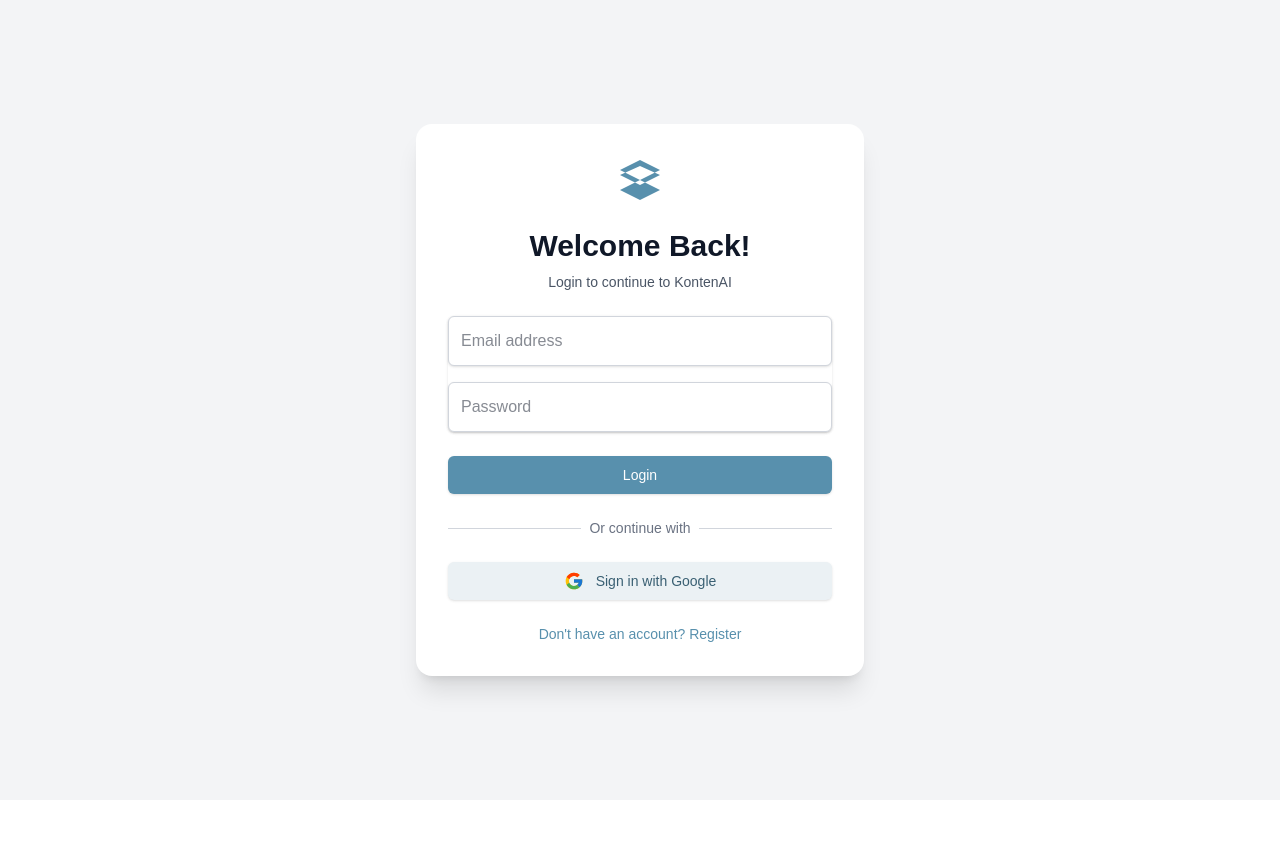
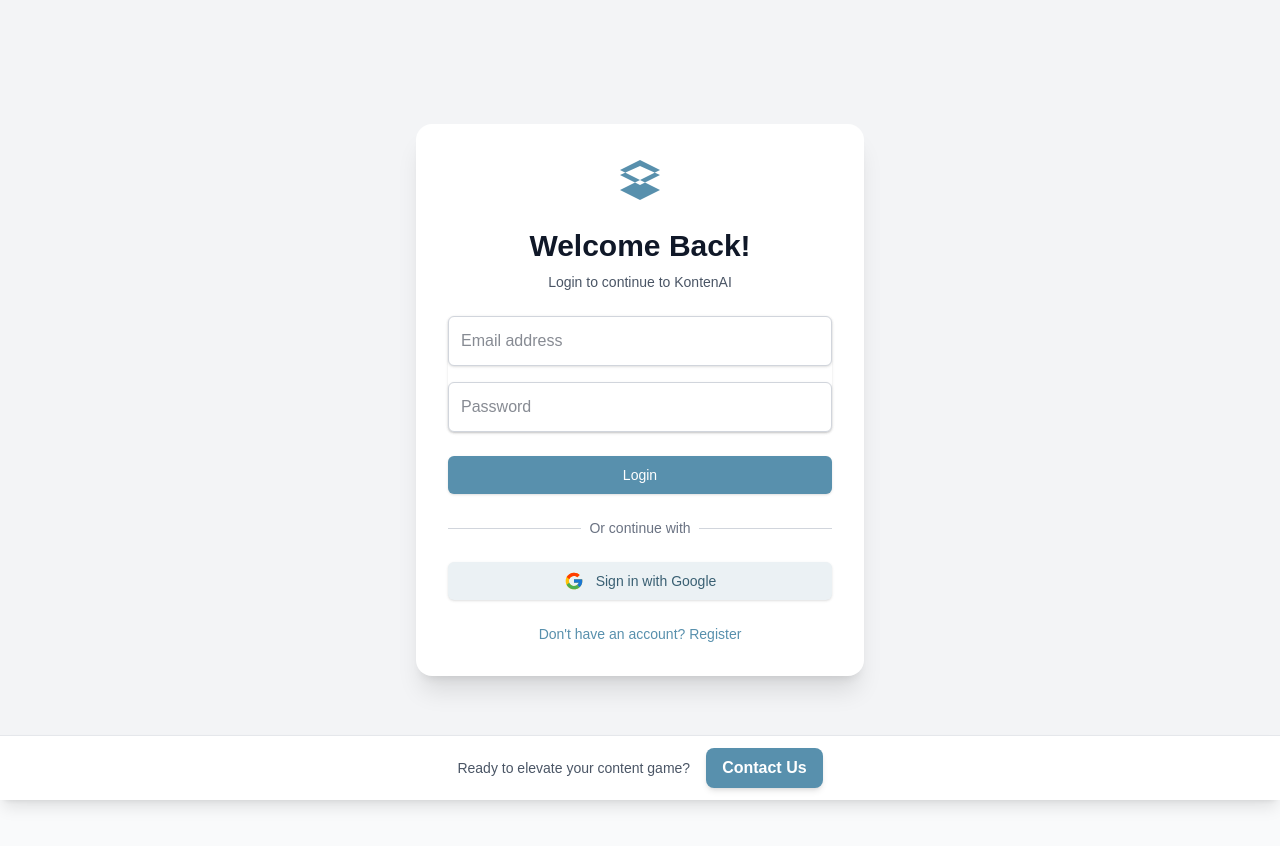
Before and after one commit to AsukaaNao/Konten-SaaS-AI, a Next.js app: page / in a window 1280 px wide. Shown: the top 846 px of the page. Before the commit the page ends 800 px from the top, so only its background shows below. Built offline with nearby package versions, Linux system fonts and the light colour scheme; no server answers.

Commit message:
add Footer for contact us

```diff
--- a/src/app/page.tsx
+++ b/src/app/page.tsx
@@ -1,7 +1,7 @@
 "use client";
 
 import React, { useState, useCallback } from 'react';
-import { EditorMode, AppProject, Page, User } from '../types/index';
+import { EditorMode, AppProject, Page } from '../types/index';
 import { useAuth } from '../context/AuthContext';
 import { logoutUser as firebaseLogout, updateInstagramConnection } from '../services/firebase';
 
@@ -13,6 +13,7 @@
 import { ImageToVideoEditorPage } from '../components/ImageToVideoEditorPage';
 import { SchedulePage, CalendarPage, SettingsPage } from '../components/Spinner';
 import { Icons } from '../constants';
+import Footer from '../components/Footer'; // ✅ Import Footer
 
 export default function Home() {
   const { appUser, loading } = useAuth();
@@ -23,13 +24,11 @@
   const handleLogout = useCallback(async () => {
     await firebaseLogout();
     setEditingProject(null);
-    setCurrentPage('dashboard'); // AuthProvider will handle redirecting to login
+    setCurrentPage('dashboard');
   }, []);
 
   const navigateTo = useCallback((page: Page) => {
-    if (page === 'dashboard') {
-        setEditingProject(null);
-    }
+    if (page === 'dashboard') setEditingProject(null);
     setCurrentPage(page);
   }, []);
 
@@ -37,10 +36,10 @@
     setEditorMode(mode);
     setEditingProject(project || {});
     const pageMap: Record<EditorMode, Page> = {
-      'photo': 'editor',
-      'idea': 'editor',
-      'video': 'videoEditor',
-      'image_to_video': 'imageToVideoEditor'
+      photo: 'editor',
+      idea: 'editor',
+      video: 'videoEditor',
+      image_to_video: 'imageToVideoEditor',
     };
     setCurrentPage(pageMap[mode]);
   }, []);
@@ -59,22 +58,18 @@
     if (!appUser) return;
     const newStatus = !appUser.isInstagramConnected;
     await updateInstagramConnection(appUser.uid, newStatus);
-      // Note: AuthProvider will automatically pick up this change on next load,
-      // or we'd need a way to refresh the userProfile in the context.
-      // For now, we simulate the change on the client for immediate feedback.
     appUser.isInstagramConnected = newStatus;
   }, [appUser]);
 
   const handleBackToEditor = useCallback(() => {
     const pageMap: Record<EditorMode, Page> = {
-      'photo': 'editor',
-      'idea': 'editor',
-      'video': 'videoEditor',
-      'image_to_video': 'imageToVideoEditor'
+      photo: 'editor',
+      idea: 'editor',
+      video: 'videoEditor',
+      image_to_video: 'imageToVideoEditor',
     };
     setCurrentPage(pageMap[editorMode]);
   }, [editorMode]);
-
 
   const renderPage = () => {
     if (loading) {
@@ -85,33 +80,96 @@
       );
     }
 
-    if (!appUser) {
-        return <LoginPage />;
-    }
+    if (!appUser) return <LoginPage />;
 
     switch (currentPage) {
       case 'dashboard':
-        return <DashboardPage user={appUser} onLogout={handleLogout} onNavigate={navigateTo} onStartEditor={startEditor} onEditProject={handleEditSchedule} />;
+        return (
+          <DashboardPage
+            user={appUser}
+            onLogout={handleLogout}
+            onNavigate={navigateTo}
+            onStartEditor={startEditor}
+            onEditProject={handleEditSchedule}
+          />
+        );
       case 'editor':
-        return <EditorPage onLogout={handleLogout} onNavigate={navigateTo} mode={editorMode} onProceedToSchedule={handleProceedToSchedule} editingProject={editingProject} />;
+        return (
+          <EditorPage
+            onLogout={handleLogout}
+            onNavigate={navigateTo}
+            mode={editorMode}
+            onProceedToSchedule={handleProceedToSchedule}
+            editingProject={editingProject}
+          />
+        );
       case 'videoEditor':
-        return <VideoEditorPage onLogout={handleLogout} onNavigate={navigateTo} onProceedToSchedule={handleProceedToSchedule} editingProject={editingProject} />;
+        return (
+          <VideoEditorPage
+            onLogout={handleLogout}
+            onNavigate={navigateTo}
+            onProceedToSchedule={handleProceedToSchedule}
+            editingProject={editingProject}
+          />
+        );
       case 'imageToVideoEditor':
-        return <ImageToVideoEditorPage onLogout={handleLogout} onNavigate={navigateTo} onProceedToSchedule={handleProceedToSchedule} editingProject={editingProject} />;
+        return (
+          <ImageToVideoEditorPage
+            onLogout={handleLogout}
+            onNavigate={navigateTo}
+            onProceedToSchedule={handleProceedToSchedule}
+            editingProject={editingProject}
+          />
+        );
       case 'schedule':
         if (!editingProject) {
           navigateTo('dashboard');
           return null;
         }
-        return <SchedulePage project={editingProject} onLogout={handleLogout} onNavigate={navigateTo} onBackToEditor={handleBackToEditor} />;
+        return (
+          <SchedulePage
+            project={editingProject}
+            onLogout={handleLogout}
+            onNavigate={navigateTo}
+            onBackToEditor={handleBackToEditor}
+          />
+        );
       case 'calendar':
-        return <CalendarPage onLogout={handleLogout} onNavigate={navigateTo} onEditSchedule={handleEditSchedule} />;
+        return (
+          <CalendarPage
+            onLogout={handleLogout}
+            onNavigate={navigateTo}
+            onEditSchedule={handleEditSchedule}
+          />
+        );
       case 'settings':
-        return <SettingsPage user={appUser} onLogout={handleLogout} onNavigate={navigateTo} onToggleConnection={handleToggleInstagramConnection} />;
+        return (
+          <SettingsPage
+            user={appUser}
+            onLogout={handleLogout}
+            onNavigate={navigateTo}
+            onToggleConnection={handleToggleInstagramConnection}
+          />
+        );
       default:
-        return <DashboardPage user={appUser} onLogout={handleLogout} onNavigate={navigateTo} onStartEditor={startEditor} onEditProject={handleEditSchedule} />;
+        return (
+          <DashboardPage
+            user={appUser}
+            onLogout={handleLogout}
+            onNavigate={navigateTo}
+            onStartEditor={startEditor}
+            onEditProject={handleEditSchedule}
+          />
+        );
     }
   };
 
-  return <div className="min-h-screen bg-gray-50">{renderPage()}</div>;
-};
+  return (
+    <div className="flex flex-col min-h-screen bg-gray-50 relative">
+      <main className="flex-grow pb-16">{/* ✅ add padding-bottom to avoid overlap */}
+        {renderPage()}
+      </main>
+      <Footer /> {/* ✅ Fixed footer added */}
+    </div>
+  );
+}
--- /dev/null
+++ b/src/components/Footer.tsx
@@ -0,0 +1,31 @@
+import React from 'react';
+
+const Footer: React.FC = () => {
+  return (
+    <footer className="fixed bottom-0 left-0 w-full bg-white backdrop-blur-sm shadow-lg z-50 border-t border-gray-200">
+      <div className="container mx-auto px-4 md:px-8 py-3">
+        <div className="flex justify-center items-center">
+          <p className="text-sm text-gray-600 mr-4">
+            Ready to elevate your content game?
+          </p>
+          <a
+            href="https://api.whatsapp.com/send/?phone=6285330168811&text=Hi%2C+I%27d+like+to+discuss+content+generation+services+for+our+project.+Can+we+schedule+a+quick+call+to+explore+strategy%2C+deliverables%2C+and+pricing%3F&type=phone_number&app_absent=0"
+            target="_blank"
+            rel="noopener noreferrer"
+            className="px-4 py-2 text-white font-semibold rounded-lg shadow-md transition-all duration-200 focus:outline-none focus:ring-2 focus:ring-offset-2"
+            style={{
+              backgroundColor: '#5890AD',
+              borderColor: '#5890AD',
+            }}
+            onMouseOver={(e) => (e.currentTarget.style.backgroundColor = '#4a7e97')}
+            onMouseOut={(e) => (e.currentTarget.style.backgroundColor = '#5890AD')}
+          >
+            Contact Us
+          </a>
+        </div>
+      </div>
+    </footer>
+  );
+};
+
+export default Footer;
```
Lines whose indentation alone changed are shown as unchanged.
